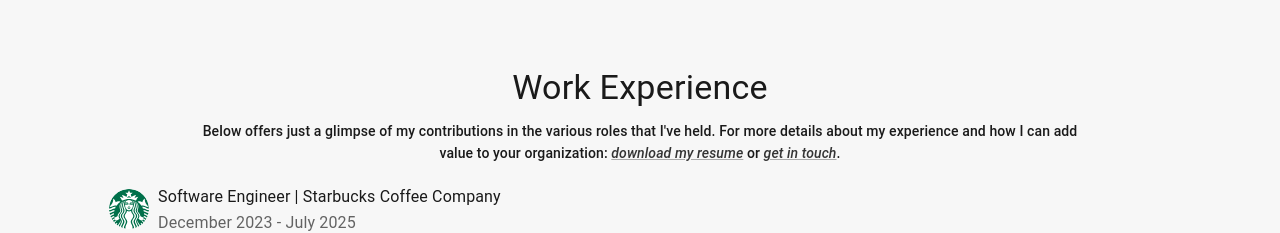
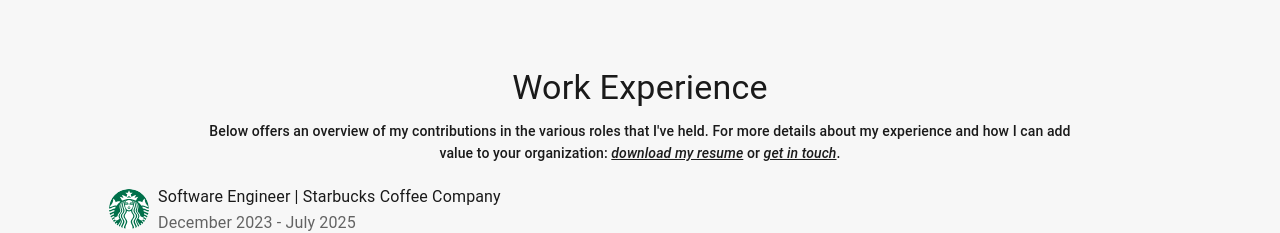
Before and after one commit to s-meenaghan7/homepage, a React (Vite) app: page / in a window 1280 px wide. Shown: the part 1260-1493 px from the top of the page. Built offline with nearby package versions, Linux system fonts and the light colour scheme.

Commit message:
refactor: created StyledLink component for reusable styled MUI Link wrapper

```diff
--- /dev/null
+++ b/src/common/StyledLink.tsx
@@ -0,0 +1,40 @@
+import Link from "@mui/material/Link"
+
+interface BaseProps {
+  text: string
+}
+
+interface StyledHrefLinkProps {
+  href: string
+  onClick?: never
+}
+
+interface StyledOnClickLinkProps {
+  onClick: () => void
+  href?: never
+}
+
+type StyledLinkProps = BaseProps & (StyledHrefLinkProps | StyledOnClickLinkProps)
+
+export function StyledLink({ text, onClick, href }: StyledLinkProps) {
+  return (
+    <Link
+      color="inherit"
+      underline="always"
+      href={href ?? undefined}
+      onClick={onClick ?? undefined}
+      target={href ? "_blank" : undefined}
+      rel={href ? "noopener noreferrer" : undefined}
+      sx={{
+        cursor: "pointer",
+        fontStyle: "italic",
+        transition: "color 300ms ease-out",
+        "&:hover": {
+          color: "#0099ff",
+        },
+      }}
+    >
+      {text}
+    </Link>
+  )
+}
--- a/src/common/index.ts
+++ b/src/common/index.ts
@@ -4,3 +4,4 @@ export * from "./FullScreenDialog"
 export * from "./GitHubButton"
 export * from "./InfoBadge"
 export * from "./LinkedInButton"
+export * from "./StyledLink"
--- a/src/features/experience/Experience.tsx
+++ b/src/features/experience/Experience.tsx
@@ -1,6 +1,6 @@
 import Grid from "@mui/material/Grid"
-import Link from "@mui/material/Link"
 import Typography from "@mui/material/Typography"
+import { StyledLink } from "../../common"
 import workExperience from "./experience.data"
 import { WorkExperience } from "./WorkExperience"
 
@@ -39,36 +39,18 @@ export function Experience() {
           align="center"
           px={{ sm: 0, md: 6 }}
         >
-          Below offers just a glimpse of my contributions in the various roles that I've
+          Below offers an overview of my contributions in the various roles that I've
           held. For more details about my experience and how I can add value to your
           organization:{" "}
-          <Link
+          <StyledLink
             onClick={scrollToIntro}
-            sx={{
-              cursor: "pointer",
-              fontStyle: "italic",
-              transition: "color 300ms ease-out",
-              "&:hover": {
-                color: "#0099ff",
-              },
-            }}
-          >
-            download my resume
-          </Link>{" "}
+            text="download my resume"
+          />{" "}
           or{" "}
-          <Link
+          <StyledLink
             onClick={scrollToContact}
-            sx={{
-              cursor: "pointer",
-              fontStyle: "italic",
-              transition: "color 300ms ease-out",
-              "&:hover": {
-                color: "#0099ff",
-              },
-            }}
-          >
-            get in touch
-          </Link>
+            text="get in touch"
+          />
           .
         </Typography>
       </Grid>
--- a/src/features/intro/ResumeDialog.tsx
+++ b/src/features/intro/ResumeDialog.tsx
@@ -1,8 +1,7 @@
 import Box from "@mui/material/Box"
 import DialogContent from "@mui/material/DialogContent"
-import Link from "@mui/material/Link"
 import Typography from "@mui/material/Typography"
-import { FullScreenDialog } from "../../common"
+import { FullScreenDialog, StyledLink } from "../../common"
 import { HtmlResume } from "./html-resume"
 
 interface ResumeDialogProps {
@@ -43,24 +42,11 @@ export function ResumeDialog({ open, onClose }: ResumeDialogProps) {
               fontStyle="italic"
             >
               This HTML resume is included as part of the{" "}
-              {
-                <Link
-                  color="inherit"
-                  target="_blank"
-                  underline="always"
-                  href="https://cloudresumechallenge.dev/docs/the-challenge/aws/"
-                  rel="noopener noreferrer"
-                  sx={{
-                    transition: "color 300ms ease-out",
-                    "&:hover": {
-                      color: "#0099ff",
-                    },
-                  }}
-                >
-                  AWS Cloud Resume Challenge.
-                </Link>
-              }{" "}
-              Download my CV instead to ensure you receive the most current copy.
+              <StyledLink
+                text="AWS Cloud Resume Challenge"
+                href="https://cloudresumechallenge.dev/docs/the-challenge/aws/"
+              />
+              . Download my CV instead to ensure you receive the most current copy.
             </Typography>
 
             <HtmlResume />
--- a/src/features/projects/projects.data.tsx
+++ b/src/features/projects/projects.data.tsx
@@ -19,7 +19,7 @@ const projectsData: ProjectOverviewProps[] = [
   {
     title: "Platform Communications System",
     description:
-      "Mass-email system for communicating to the user base of several platforms, including Jira, Confluence, and PagerDuty. Used Jira Data Center as a frontend. Used GitHub Actions to execute TypeScript code to send emails to the designated users of each mass communication.",
+      "Mass-email system for communicating to the user base of several platforms, including Jira, Confluence, and PagerDuty. Used Jira Data Center as a frontend with GitHub Actions to execute TypeScript code for sending emails to the platform(s) users.",
     techStack: [
       "TypeScript",
       "GitHub Actions",
```
